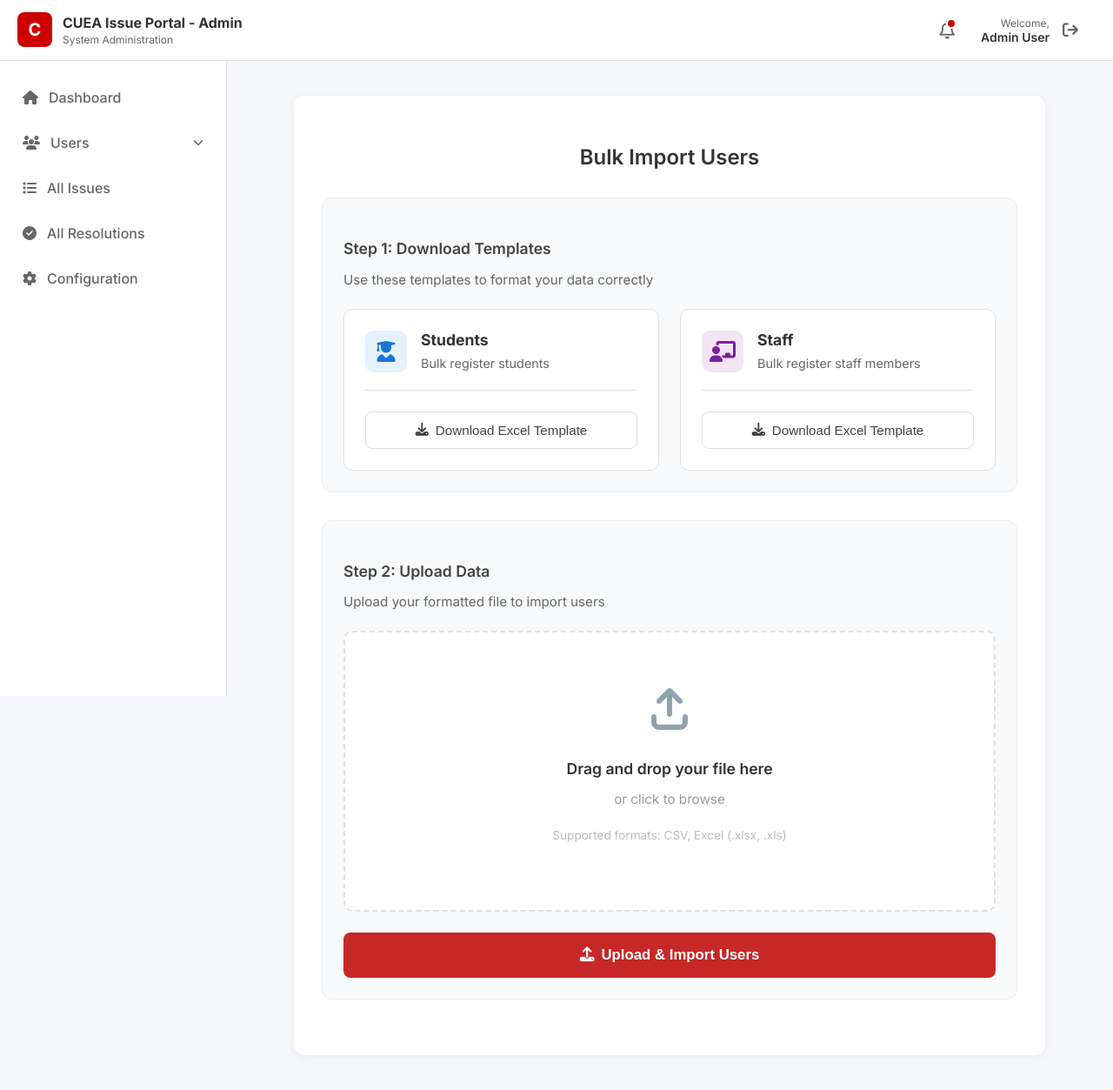
After one commit to KaKaCodes1/UniResolve, a Django app: template Uniresolve/accounts/templates/accounts/bulk_import.html in a window 1280 px wide. The commit adds this page. Shown: the whole page at 87% size. Run offline with Django 5.2, Linux system fonts and the light colour scheme; the template is opened without the code that fills it, so the values that code supplies are empty.

Commit message:
Made ui for bulk import

```diff
--- a/Uniresolve/accounts/admin_views.py
+++ b/Uniresolve/accounts/admin_views.py
@@ -56,6 +56,10 @@ class AdminAllUsersPageView(TemplateView):
             context['roles'] = [choice[0] for choice in User.roles_choices]
             context['departments'] = Department.objects.all()
         return context
+
+@method_decorator(never_cache, name='dispatch')
+class AdminBulkImportPageView(TemplateView):
+    template_name = 'accounts/bulk_import.html'
 
 @method_decorator(never_cache, name='dispatch')
 class AdminAllIssuesPageView(TemplateView):
--- a/Uniresolve/accounts/templates/accounts/base_admindashboard.html
+++ b/Uniresolve/accounts/templates/accounts/base_admindashboard.html
@@ -63,7 +63,7 @@
                         <a href="{% url 'admin_all_users' %}" class="sub-nav-item">View Students</a>
                         <a href="{% url 'admin_all_users' %}" class="sub-nav-item">View Staff</a>
                         <a href="#" class="sub-nav-item">Add Single User</a>
-                        <a href="#" class="sub-nav-item">Bulk Import</a>
+                        <a href="{% url 'admin_bulk_import' %}" class="sub-nav-item">Bulk Import</a>
                     </div>
                 </div>
 
--- /dev/null
+++ b/Uniresolve/accounts/templates/accounts/bulk_import.html
@@ -0,0 +1,319 @@
+{% extends 'accounts/base_admindashboard.html' %}
+{% load static %}
+
+{% block title %}Bulk Import Users - Admin Dashboard{% endblock %}
+
+{% block extra_css %}
+<style>
+    /* Bulk Import Styles */
+    .bulk-import-container {
+        background: white;
+        padding: 2rem;
+        border-radius: 12px;
+        box-shadow: 0 2px 10px rgba(0, 0, 0, 0.05);
+        max-width: 800px;
+        margin: 0 auto;
+    }
+
+    .bulk-import-title {
+        font-size: 1.5rem;
+        font-weight: 600;
+        color: #333;
+        margin-bottom: 2rem;
+        text-align: center;
+    }
+
+    .import-step {
+        background: #f8f9fa;
+        border: 1px solid #e9ecef;
+        border-radius: 12px;
+        padding: 1.5rem;
+        margin-bottom: 2rem;
+    }
+
+    .step-header {
+        margin-bottom: 1.5rem;
+    }
+
+    .step-title {
+        font-size: 1.1rem;
+        font-weight: 600;
+        color: #444;
+        margin-bottom: 0.5rem;
+    }
+
+    .step-desc {
+        font-size: 0.95rem;
+        color: #666;
+    }
+
+    .templates-grid {
+        display: grid;
+        grid-template-columns: repeat(auto-fit, minmax(300px, 1fr));
+        gap: 1.5rem;
+    }
+
+    .template-card {
+        background: white;
+        border: 1px solid #e0e0e0;
+        border-radius: 10px;
+        padding: 1.5rem;
+        transition: all 0.2s;
+        display: flex;
+        flex-direction: column;
+    }
+
+    .template-card:hover {
+        border-color: #bcccdc;
+        box-shadow: 0 4px 12px rgba(0, 0, 0, 0.05);
+        transform: translateY(-2px);
+    }
+
+    .card-header {
+        display: flex;
+        align-items: flex-start;
+        gap: 1rem;
+        margin-bottom: 1.5rem;
+    }
+
+    .card-icon {
+        width: 48px;
+        height: 48px;
+        border-radius: 10px;
+        display: flex;
+        align-items: center;
+        justify-content: center;
+        font-size: 1.5rem;
+    }
+
+    .icon-student {
+        background: #e3f2fd;
+        color: #1976d2;
+    }
+
+    .icon-staff {
+        background: #f3e5f5;
+        color: #7b1fa2;
+    }
+
+    .card-info h4 {
+        font-size: 1.1rem;
+        margin: 0 0 0.5rem 0;
+        color: #333;
+    }
+
+    .card-info p {
+        font-size: 0.9rem;
+        margin: 0;
+        color: #666;
+    }
+
+    .download-btn {
+        width: 100%;
+        padding: 0.75rem;
+        background: white;
+        border: 1px solid #e0e0e0;
+        border-radius: 8px;
+        color: #444;
+        font-size: 0.95rem;
+        cursor: pointer;
+        display: flex;
+        align-items: center;
+        justify-content: center;
+        gap: 0.5rem;
+        transition: all 0.2s;
+        margin-top: auto;
+    }
+
+    .download-btn:hover {
+        background: #f8f9fa;
+        border-color: #ccc;
+        color: #1976d2;
+    }
+
+    .upload-zone {
+        background: white;
+        border: 2px dashed #e0e0e0;
+        border-radius: 10px;
+        padding: 4rem 2rem;
+        text-align: center;
+        cursor: pointer;
+        transition: all 0.2s;
+    }
+
+    .upload-zone:hover {
+        border-color: #1976d2;
+        background: #f5f9ff;
+    }
+
+    .upload-icon {
+        color: #90a4ae;
+        margin-bottom: 1rem;
+        font-size: 3rem;
+    }
+
+    .upload-text {
+        font-weight: 600;
+        color: #333;
+        margin-bottom: 0.5rem;
+        font-size: 1.1rem;
+    }
+
+    .upload-subtext {
+        font-size: 0.95rem;
+        color: #999;
+        margin-bottom: 1.5rem;
+    }
+
+    .import-btn {
+        background: #c62828;
+        color: white;
+        border: none;
+        padding: 1rem 2rem;
+        border-radius: 8px;
+        font-weight: 600;
+        width: 100%;
+        margin-top: 1.5rem;
+        cursor: pointer;
+        transition: background 0.2s;
+        display: flex;
+        align-items: center;
+        justify-content: center;
+        gap: 0.5rem;
+        font-size: 1.05rem;
+    }
+
+    .import-btn:hover {
+        background: #b71c1c;
+    }
+
+</style>
+{% endblock %}
+
+{% block content %}
+<div class="bulk-import-container">
+    <h3 class="bulk-import-title">Bulk Import Users</h3>
+
+    <!-- Step 1: Download Templates -->
+    <div class="import-step">
+        <div class="step-header">
+            <h4 class="step-title">Step 1: Download Templates</h4>
+            <p class="step-desc">Use these templates to format your data correctly</p>
+        </div>
+
+        <div class="templates-grid">
+            <!-- Student Template Card -->
+            <div class="template-card">
+                <div class="card-header">
+                    <div class="card-icon icon-student">
+                        <i class="fa-solid fa-user-graduate"></i>
+                    </div>
+                    <div class="card-info">
+                        <h4>Students</h4>
+                        <p>Bulk register students</p>
+                    </div>
+                </div>
+                <button onclick="downloadTemplate('Student')" class="download-btn">
+                    <i class="fa-solid fa-download"></i> Download Excel Template
+                </button>
+            </div>
+
+            <!-- Staff Template Card -->
+            <div class="template-card">
+                <div class="card-header">
+                    <div class="card-icon icon-staff">
+                        <i class="fa-solid fa-chalkboard-user"></i>
+                    </div>
+                    <div class="card-info">
+                        <h4>Staff</h4>
+                        <p>Bulk register staff members</p>
+                    </div>
+                </div>
+                <button onclick="downloadTemplate('Staff')" class="download-btn">
+                    <i class="fa-solid fa-download"></i> Download Excel Template
+                </button>
+            </div>
+        </div>
+    </div>
+
+    <!-- Step 2: Upload Data -->
+    <div class="import-step">
+        <div class="step-header">
+            <h4 class="step-title">Step 2: Upload Data</h4>
+            <p class="step-desc">Upload your formatted file to import users</p>
+        </div>
+
+        <div class="upload-zone" id="dropZone">
+            <i class="fa-solid fa-arrow-up-from-bracket upload-icon"></i>
+            <p class="upload-text">Drag and drop your file here</p>
+            <p class="upload-subtext">or click to browse</p>
+            <p style="font-size: 0.85rem; color: #bbb;">Supported formats: CSV, Excel (.xlsx, .xls)</p>
+            <input type="file" id="fileInput" hidden accept=".csv, .xlsx, .xls">
+        </div>
+
+        <button class="import-btn">
+            <i class="fa-solid fa-upload"></i> Upload & Import Users
+        </button>
+    </div>
+</div>
+{% endblock %}
+
+{% block extra_js %}
+<script>
+    async function downloadTemplate(role) {
+        try {
+            const response = await fetch(`/api/accounts/admin/download_template/?role=${role}`, {
+                headers: {
+                    'Authorization': `Bearer ${localStorage.getItem('access_token')}`
+                }
+            });
+
+            if (response.status === 401) {
+                alert('Session expired. Please login again.');
+                window.location.href = "{% url 'signin' %}";
+                return;
+            }
+
+            if (!response.ok) throw new Error('Failed to download template');
+
+            const blob = await response.blob();
+            const url = window.URL.createObjectURL(blob);
+            const a = document.createElement('a');
+            a.href = url;
+            a.download = `${role}_Import_Template.xlsx`;
+            document.body.appendChild(a);
+            a.click();
+            window.URL.revokeObjectURL(url);
+            document.body.removeChild(a);
+        } catch (error) {
+            console.error('Download error:', error);
+            alert('Error downloading template. Please try again.');
+        }
+    }
+
+    // Dropzone functionality (visual only for now)
+    const dropZone = document.getElementById('dropZone');
+    const fileInput = document.getElementById('fileInput');
+
+    dropZone.addEventListener('click', () => fileInput.click());
+
+    dropZone.addEventListener('dragover', (e) => {
+        e.preventDefault();
+        dropZone.style.borderColor = '#1976d2';
+        dropZone.style.background = '#f5f9ff';
+    });
+
+    dropZone.addEventListener('dragleave', (e) => {
+        e.preventDefault();
+        dropZone.style.borderColor = '#e0e0e0';
+        dropZone.style.background = 'white';
+    });
+
+    dropZone.addEventListener('drop', (e) => {
+        e.preventDefault();
+        dropZone.style.borderColor = '#e0e0e0';
+        dropZone.style.background = 'white';
+        // Handle file drop here
+    });
+</script>
+{% endblock %}
--- a/Uniresolve/accounts/urls.py
+++ b/Uniresolve/accounts/urls.py
@@ -16,6 +16,7 @@ from .admin_views import (
     AdminAllUsersPageView,
     AdminAllIssuesPageView,
     AdminAllResolutionsPageView,
+    AdminBulkImportPageView,
 )
 from rest_framework_simplejwt.views import TokenObtainPairView, TokenRefreshView
 from rest_framework.routers import DefaultRouter
@@ -39,6 +40,7 @@ urlpatterns = [
     path('admin-dashboard/all-users/', AdminAllUsersPageView.as_view(), name='admin_all_users'),
     path('admin-dashboard/all-issues/', AdminAllIssuesPageView.as_view(), name='admin_all_issues'),
     path('admin-dashboard/all-resolutions/', AdminAllResolutionsPageView.as_view(), name='admin_all_resolutions'),
+    path('admin-dashboard/bulk-import/', AdminBulkImportPageView.as_view(), name='admin_bulk_import'),
 
     # Profile Endpoint
     path('profile/', UserProfileView.as_view(), name='user_profile'),
```
Also changed, not shown: Uniresolve/accounts/templates/accounts/admin_allusers.html (+3 -17 lines).
